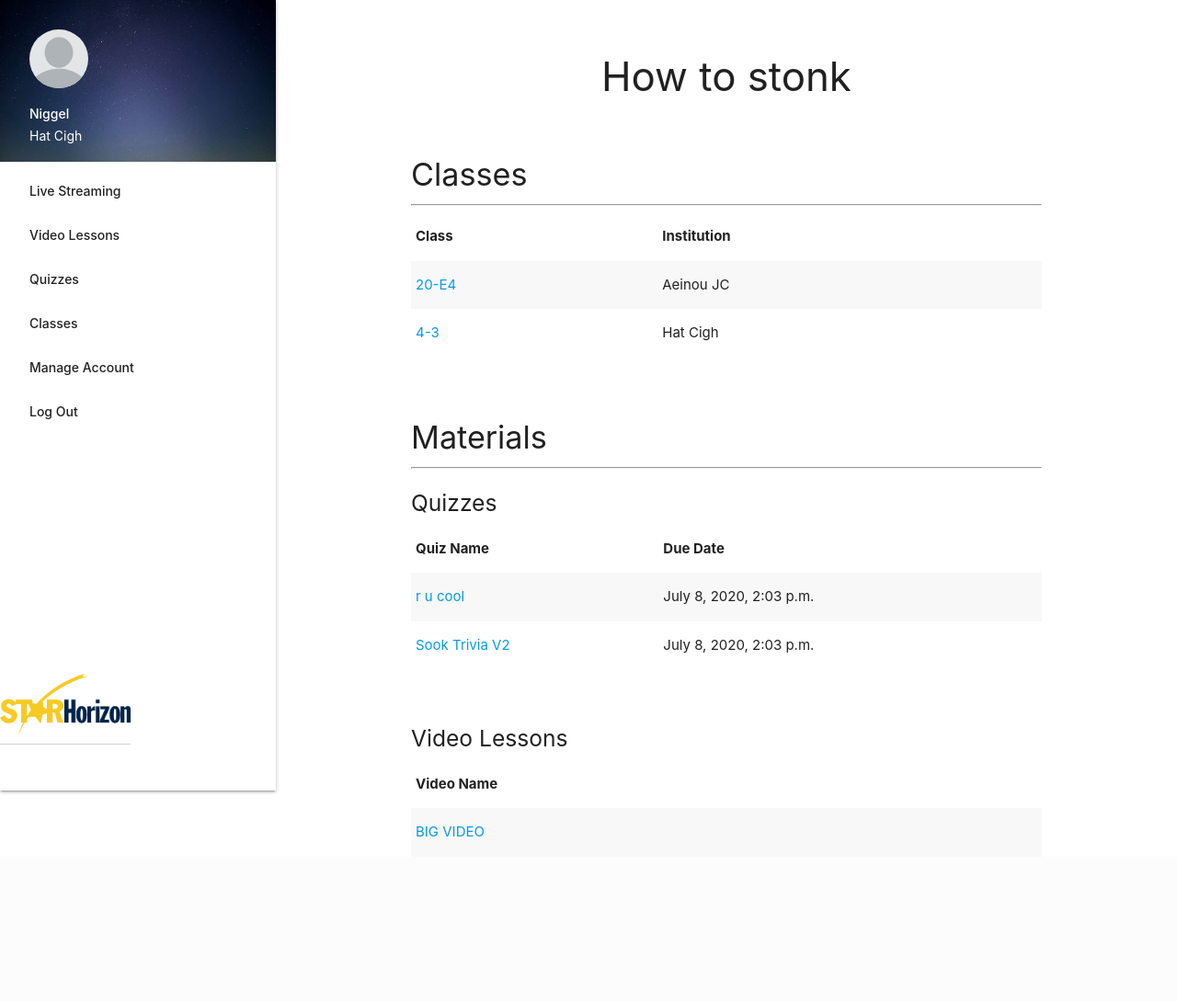
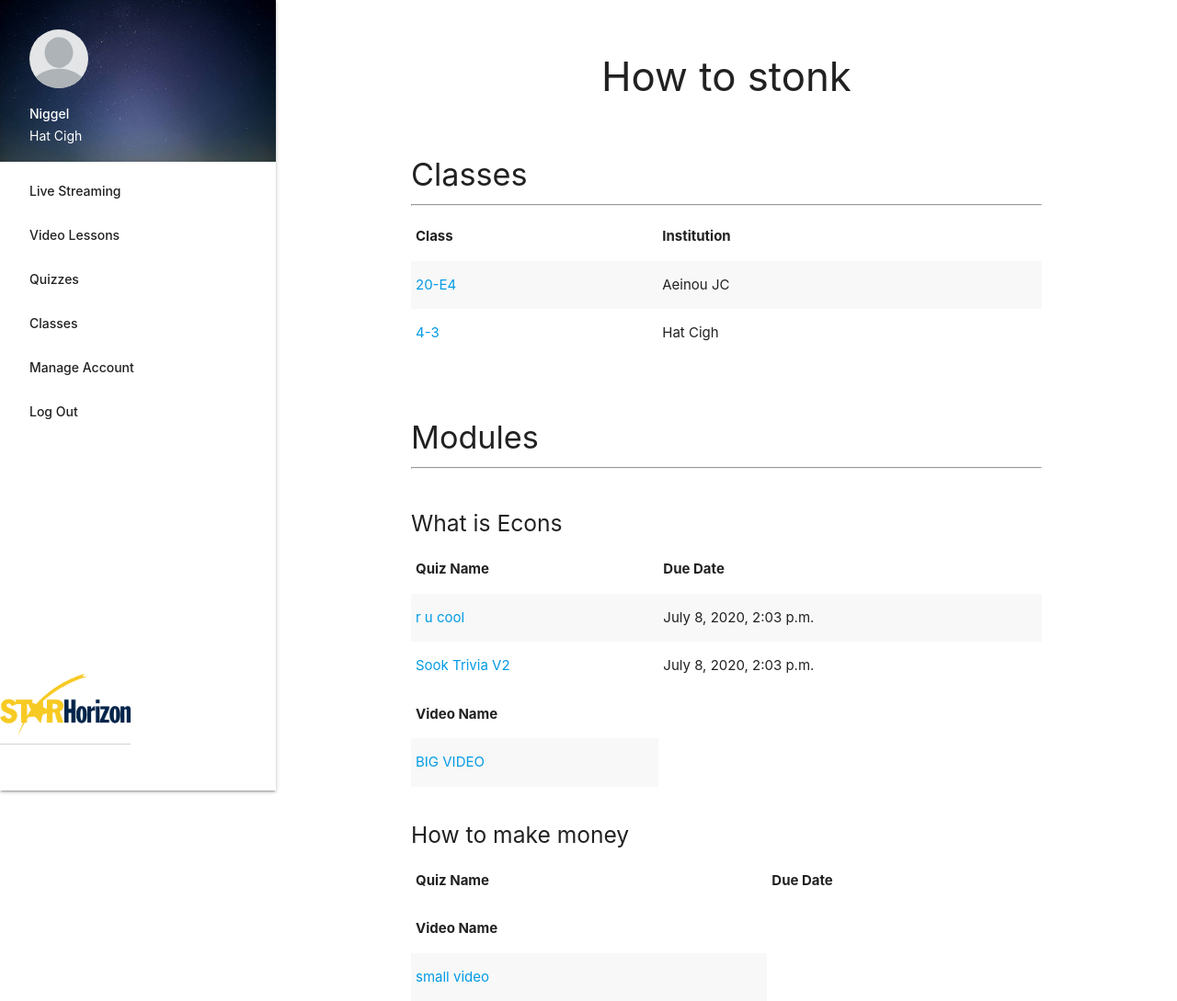
Before and after one commit to yongtheskill/StarHorizonElearning, a Django app: page /course/1/accounts in a window 1280 px wide. Shown: the whole page at 92% size. Before the commit the page ends 910 px from the top, so only its background shows below. Run offline with Django 3.2, Linux system fonts and the light colour scheme; a user stored in the database is signed in; data comes from the database, SQL or seed files in the repository.

Commit message:
Added module

```diff
--- a/accountManagement/models.py
+++ b/accountManagement/models.py
@@ -23,6 +23,13 @@ class StudentClass(models.Model):
     def __str__(self):
         return self.className
 
+class Module(models.Model):
+
+    moduleName = models.CharField(max_length=200, verbose_name="module name")
+    courses = models.ForeignKey(Course, on_delete=models.CASCADE)
+
+    def __str__(self):
+        return self.moduleName
 
 class User(AbstractUser):
 
--- a/accountManagement/templates/accountManagement/courseView.html
+++ b/accountManagement/templates/accountManagement/courseView.html
@@ -30,45 +30,43 @@
 </table>
 {% endif %}
 <br><br>
-<h4>Materials</h4>
+<h4>Modules</h4>
 <hr>
 
+{% for i in modules %}
+<br>
 <table class="striped responsive-table">
-    <caption class="left-align"><h5>Quizzes</h5></caption>
+    <caption class="left-align"><h5>{{ i.moduleName }}</h5></caption>
     <thead>
         <th>Quiz Name</th>
         <th>Due Date</th>
     </thead>
 
     <tbody>
-        {% for i in quizzes %}
+        {% for j in i.quizzes %}
         <tr>
             <td>
-                <a href="/quizzes/do/{{ i.quizID }}">{{ i.quizName }}</a>
+                <a href="/quizzes/do/{{ j.quizID }}">{{ j.quizName }}</a>
             </td>
-            <td>{{ i.quizDueDate }}</td>
+            <td>{{ j.quizDueDate }}</td>
         </tr>
         {% endfor %}
     </tbody>
-</table>
 
-<br><br>
-
-<table class="striped responsive-table">
-    <caption class="left-align"><h5>Video Lessons</h5></caption>
     <thead>
         <th>Video Name</th>
     </thead>
 
+    {% for j in i.videoLessons %}
     <tbody>
-        {% for i in videoLessons %}
         <tr>
             <td>
-                <a href="/videoLessons/view/{{ i.videoID }}/">{{ i.videoName }}</a>
+                <a href="/videoLessons/view/{{ i.videoID }}/">{{ j.videoName }}</a>
             </td>
         </tr>
-        {% endfor %}
     </tbody>
+    {% endfor %}
 </table>
+{% endfor %}
 
 {% endblock %}
--- a/accountManagement/views.py
+++ b/accountManagement/views.py
@@ -4,7 +4,7 @@ from django.contrib.auth.forms import AuthenticationForm, PasswordChangeForm
 from django.contrib.auth import authenticate, login, logout, update_session_auth_hash
 from django.contrib.auth.decorators import login_required
 
-from .models import User, Course, StudentClass
+from .models import User, Course, StudentClass, Module
 from videoLessons.models import Video
 from quizzes.models import Quiz
 
@@ -108,10 +108,18 @@ def courseView(request, courseId):
 
     course = Course.objects.get(id = courseId)
     classes = list(StudentClass.objects.filter(courses = courseId))
-    quizzes = list(Quiz.objects.filter(course = courseId))
-    videoLessons = list(Video.objects.filter(course = courseId))
+    #quizzes = list(Quiz.objects.filter(course = courseId))
+    #videoLessons = list(Video.objects.filter(course = courseId))
+    modules = list(Module.objects.filter(courses = courseId))
 
-    context = {"course": course, "classes": classes, "quizzes": quizzes, "videoLessons": videoLessons, }
+    quizzes = {}
+    videoLessons = {}
+
+    for module in modules:
+        module.quizzes = list(Quiz.objects.filter(module = module))
+        module.videoLessons = list(Video.objects.filter(module = module))
+
+    context = {"course": course, "classes": classes, "modules": modules, }
 
     return render(request, 'accountManagement/courseView.html', context)
 
--- a/quizzes/models.py
+++ b/quizzes/models.py
@@ -1,6 +1,6 @@
 from django.db import models
 
-from accountManagement.models import Course
+from accountManagement.models import Module
 
 # Create your models here.
 class Quiz(models.Model):
@@ -11,7 +11,7 @@ class Quiz(models.Model):
 
     quizData = models.CharField(max_length=10000000, verbose_name="quiz data")
 
-    course = models.ForeignKey(Course, on_delete=models.CASCADE)
+    module = models.ForeignKey(Module, on_delete=models.CASCADE)
 
     def __str__(self):
          return self.quizName
--- a/videoLessons/models.py
+++ b/videoLessons/models.py
@@ -1,6 +1,6 @@
 from django.db import models
 from StarHorizonElearning.storage_backends import MediaStorage
-from accountManagement.models import Course
+from accountManagement.models import Module
 
 # Create your models here.
 class Video(models.Model):
@@ -13,7 +13,7 @@ class Video(models.Model):
     afterAction = models.CharField(max_length=200, verbose_name="action to take after video")
     completeionURL = models.CharField(max_length=1000, verbose_name="url to go to after completion", null=True)
 
-    course = models.ForeignKey(Course, on_delete=models.CASCADE)
+    module = models.ForeignKey(Module, on_delete=models.CASCADE)
 
     def __str__(self):
          return self.videoName
```
Also changed, not shown: accountManagement/admin.py (+16 -1 lines), accountManagement/migrations/0008_module.py (added), accountManagement/migrations/0009_auto_20200718_1653.py (added), db.sqlite3, quizzes/migrations/0008_auto_20200719_2158.py (added), quizzes/migrations/0009_auto_20200720_0047.py (added), videoLessons/migrations/0005_auto_20200719_2158.py (added), videoLessons/migrations/0006_auto_20200720_0047.py (added).
